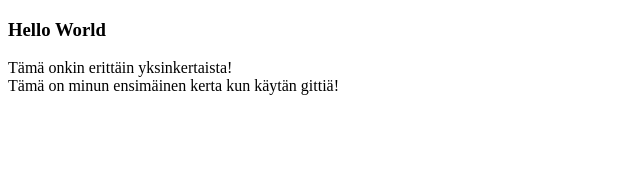
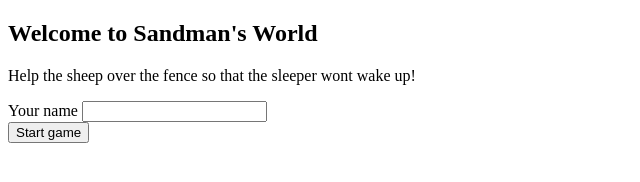
Before and after one commit to adbeich/Bouncing-Ball, a plain HTML site: page index.html in a window 1280 px wide. Shown: the whole page, without its empty margins (0-640 px from the left). Drawn offline with Linux system fonts and the light colour scheme.

Commit message:
Update index.html

```diff
--- a/index.html
+++ b/index.html
@@ -1,13 +1,31 @@
-<!DOCTYPE HTML>
+<!DOCTYPE html>
 <html>
+<head>
+<meta charset="UTF-8">
+<meta name="author" content="Aicha">
+<title>Sandman's Sheep</title>
+<!--[if lt IE 9]>
+    		<script src="http://html5shiv.googlecode.com/svn/trunk/html5.js"></script>
+    		<![endif]-->
+<link href="styles.css" rel="stylesheet" type="text/css">
+<link rel="icon" href="favicon(5).ico" type="image/x-icon">
+</head>
+<header> </header>
+<body>
+	<div id="tausta">
+		<div id="mainSection">
+			<h2>Welcome to Sandman's World</h2>
+			<p>Help the sheep over the fence so that the sleeper wont wake
+				up!</p>
+			<div id="gameStart">
+				<form action="sandman.js">
+					Your name <input type="text" name="name"><br> <input
+						type="submit" value="Start game">
+				</form>
+			</div>
+			<p>
+		</div>
+	</div>
+</body>
 
-  <head>
-    <title>Hello World</title>
-  </head>
-  <body>
-    <h3>Hello World</h3>
-    <p>Tämä onkin erittäin yksinkertaista!<br>
-       Tämä on minun ensimäinen kerta kun käytän gittiä!
-    </p>
-  </body>
 </html>
```
